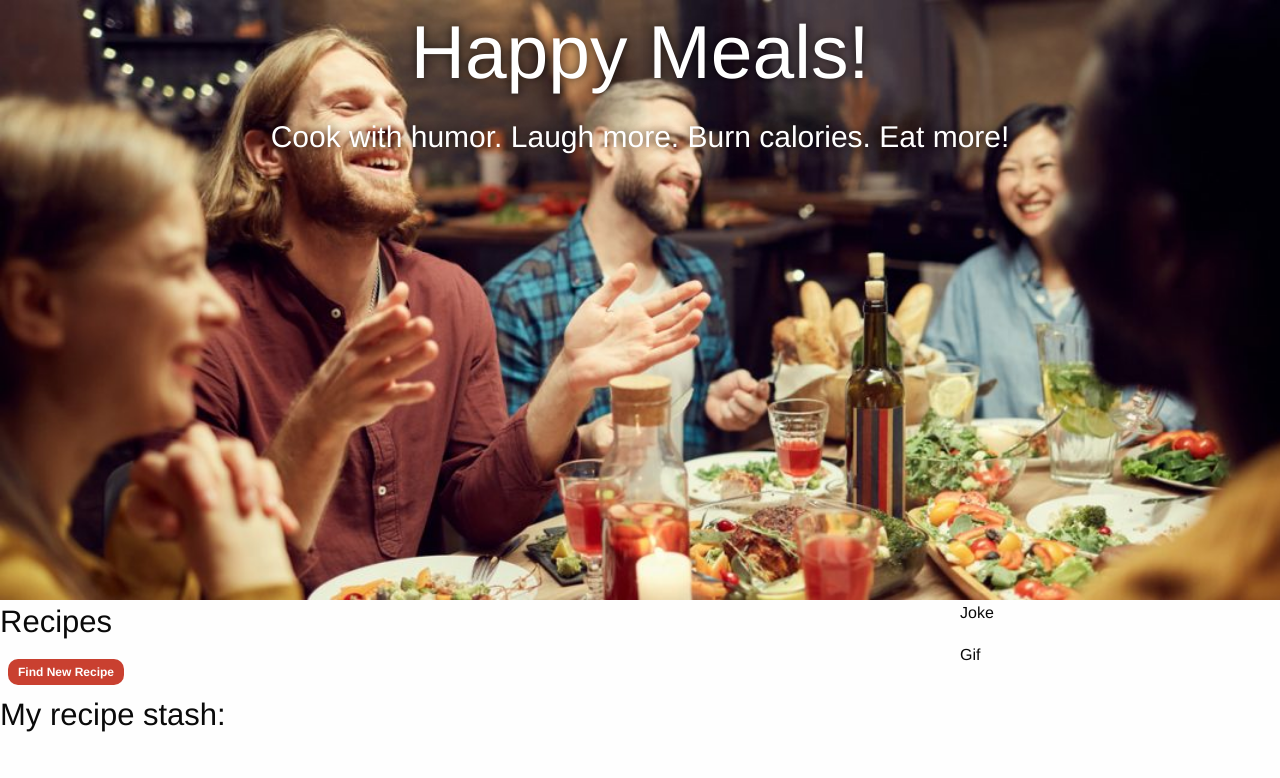
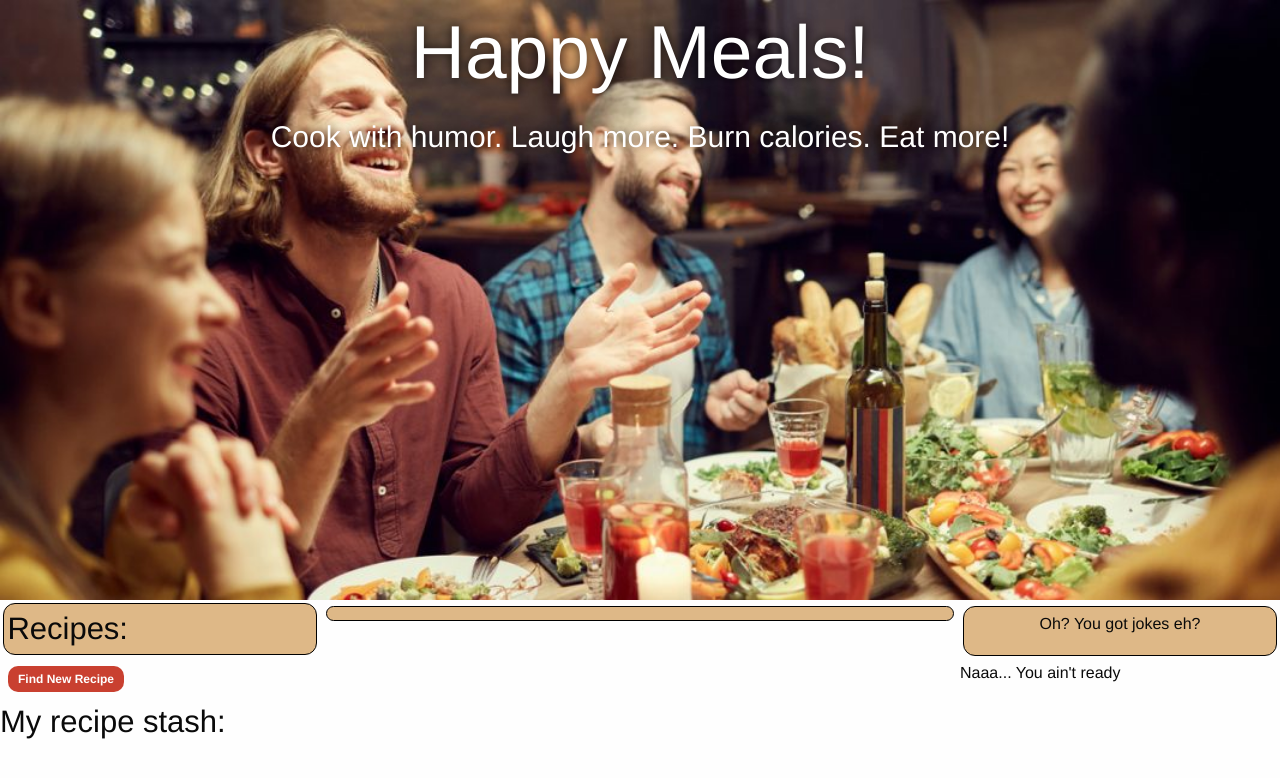
Before and after one commit to jmol721/get-you-a-happy-meal-toy-not-included, a plain HTML site: page index.html in a window 1280 px wide. Drawn offline with nearby package versions, Linux system fonts and the light colour scheme.

Commit message:
Feature/css (#21)
* Develop (#5)

* modal outline with API fetch set up

* update modal to work without bootstrap

* refactor code

* updated README.md

* modal style

* recipe info collected

Co-authored-by: jmol721 <80432505+jmol721@users.noreply.github.com>

* Features/recipe fetch (#6)

* modal outline with API fetch set up

* update modal to work without bootstrap

* refactor code

* updated README.md

* modal style

* recipe info collected

Co-authored-by: jmol721 <80432505+jmol721@users.noreply.github.com>

* HTML: Added the div's to the HTML body. (#7)

* Foundation: Added Foundation CDN along with Column(cell) styling for different divs.

* Local Storage: Added the function to save to local storage, added the function to display items from local storage, added the function to link local storage items back to the recipe. Also, fixed issue where the intial search was not displaying the proper content.

* CSS feature: Added initial CSS styling.

Co-authored-by: Angela Man <79744724+akman47@users.noreply.github.com>

```diff
--- a/assets/css/style.css
+++ b/assets/css/style.css
@@ -116,3 +116,48 @@ form label {
 #list-display, #ingredients {
   list-style: none;
 }
+
+#list-header {
+  border: solid 1px black;
+  padding: 1%;
+  border-radius: 12px;
+  background-color: #DEB887;
+  margin: 1%;
+  text-align: center;
+}
+
+#joke-div {
+  border: solid 1px black;
+  padding: 1%;
+  border-radius: 12px;
+  background-color: #DEB887;
+  margin: 2% 1% 1% 1%;
+  text-align: center;
+}
+
+.modal-title {
+  border: solid 1px black;
+  padding: 1%;
+  border-radius: 12px;
+  background-color: #DEB887;
+  margin: 1%;
+}
+
+.stash-box-recipes {
+  border: solid 1px black;
+  padding: 1%;
+  border-radius: 12px;
+  background-color: #DEB887;
+  margin-top: 2%;
+  margin-bottom: 2%;
+}
+
+.recipe-list {
+  border: solid 1px black;
+  padding: 1%;
+  border-radius: 12px;
+  background-color: #DEB887;
+  text-align: center;
+  margin-top: 1%;
+  margin-bottom: 1%;
+}
--- a/index.html
+++ b/index.html
@@ -25,7 +25,7 @@
         <div class="cell medium-6 large-3" id="left-container">
             <!-- Modal -->
             <div class="modal-container">
-                <h3 class="modal-title">Recipes</h3>
+                <h3 class="modal-title">Recipes:</h3>
                 <!-- trigger/open the modal -->
                 <button id="btn-open-modal" class="btn" type="button">Find New Recipe</button>
 
@@ -75,11 +75,11 @@
         <div class="cell medium-6 large-3">
             <!-- joke div -->
             <div id="joke-div">
-                <p>Joke</p>
+                <p>Oh? You got jokes eh?</p>
             </div>
             <!-- gif div -->
             <div id="gif-container">
-                <p>Gif</p>
+                <p>Naaa... You ain't ready</p>
             </div>
         </div>
     </div>
```
